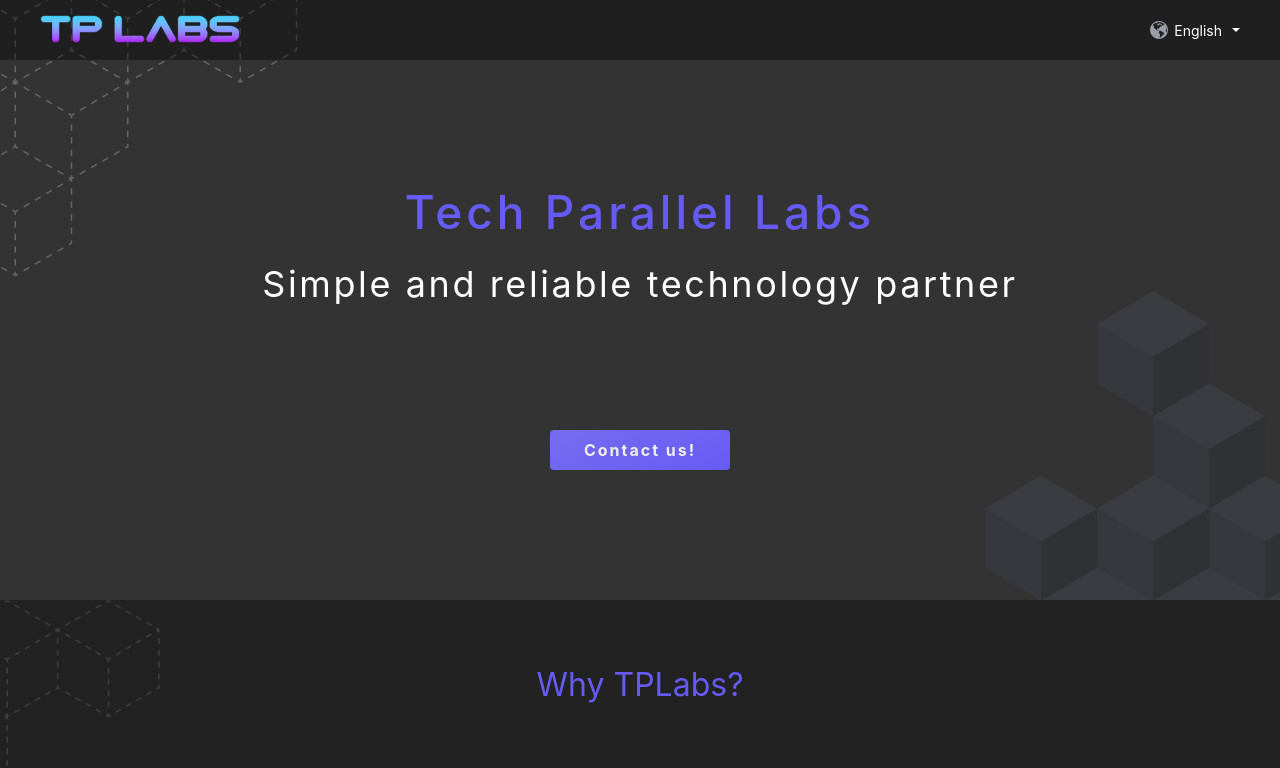
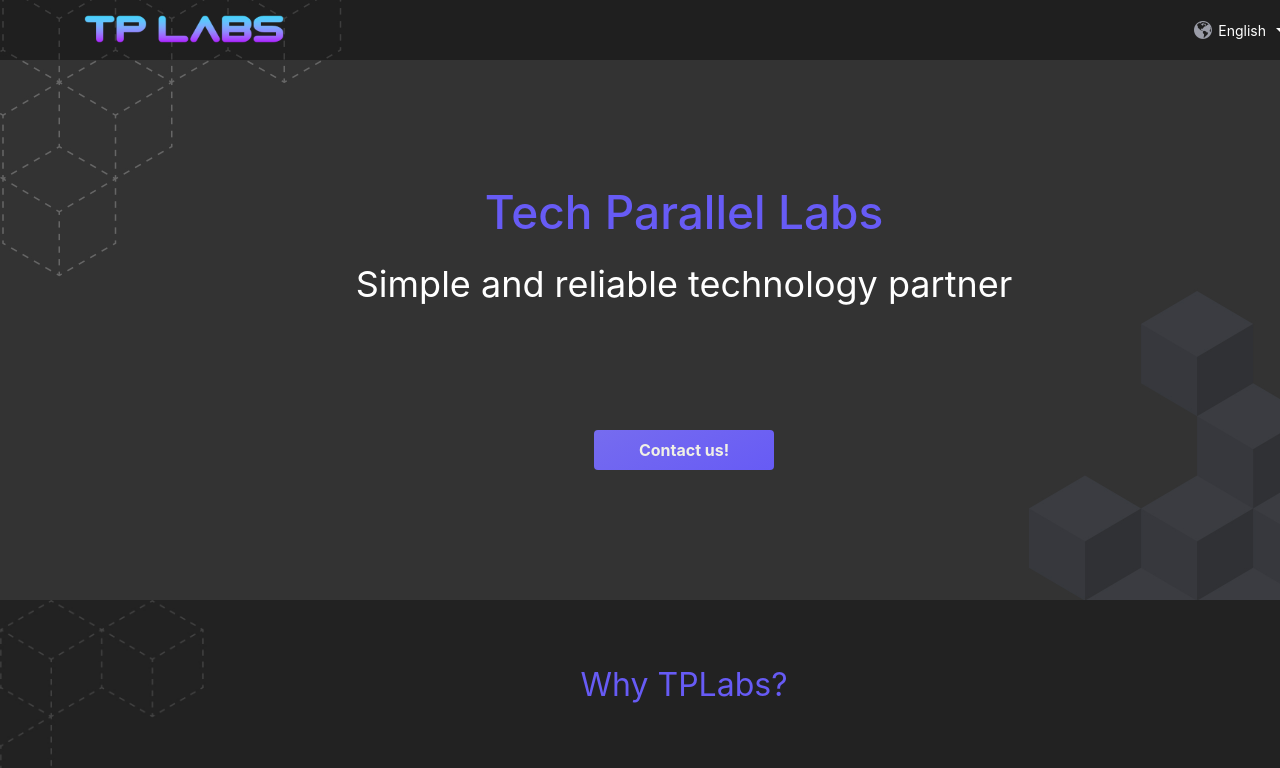
Before and after one commit to tplabsio/officialsite, a Next.js app in the folder front/: page / in a window 1280 px wide. Shown: the top 768 px of the page. Built offline with nearby package versions, Linux system fonts and the light colour scheme.

Commit message:
更新官网相应式样式

```diff
--- a/front/pages/index.tsx
+++ b/front/pages/index.tsx
@@ -18,7 +18,7 @@
   const lang: any = locale ? langData[locale] : langData["en"]
 
   return (
-    <div className={`${lang} ${styles.wrapper}`}>
+    <div className={[styles.wrapper, locale].join(' ')}>
       <header className={styles.header}>
         <div className={styles.headerContainer}>
           <Link href="/" locale={locale}>
--- a/front/styles/Home.module.css
+++ b/front/styles/Home.module.css
@@ -5,6 +5,13 @@
 
 .mainColor {
   color:#675BF5;
+}
+
+.wrapper {
+  width: 100%;
+  height: 100%;
+  min-width: 1368px;
+  position: relative;
 }
 
 .header {
```
